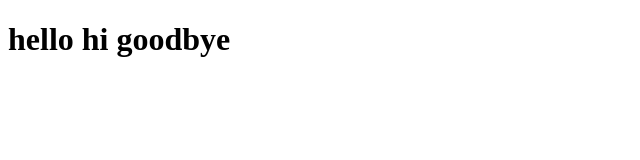
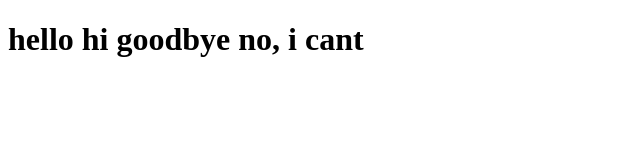
Before and after one commit to iamgokulz/datewithgit-sample, a plain HTML site: page index.html in a window 1280 px wide. Shown: the whole page, without its empty margins (0-640 px from the left). Drawn offline with Linux system fonts and the light colour scheme.

Commit message:
negetive answer added

```diff
--- a/index.html
+++ b/index.html
@@ -9,6 +9,7 @@
     <h1>hello
         hi
         goodbye
+        no, i cant
     </h1>
 </body>
 </html>
```
